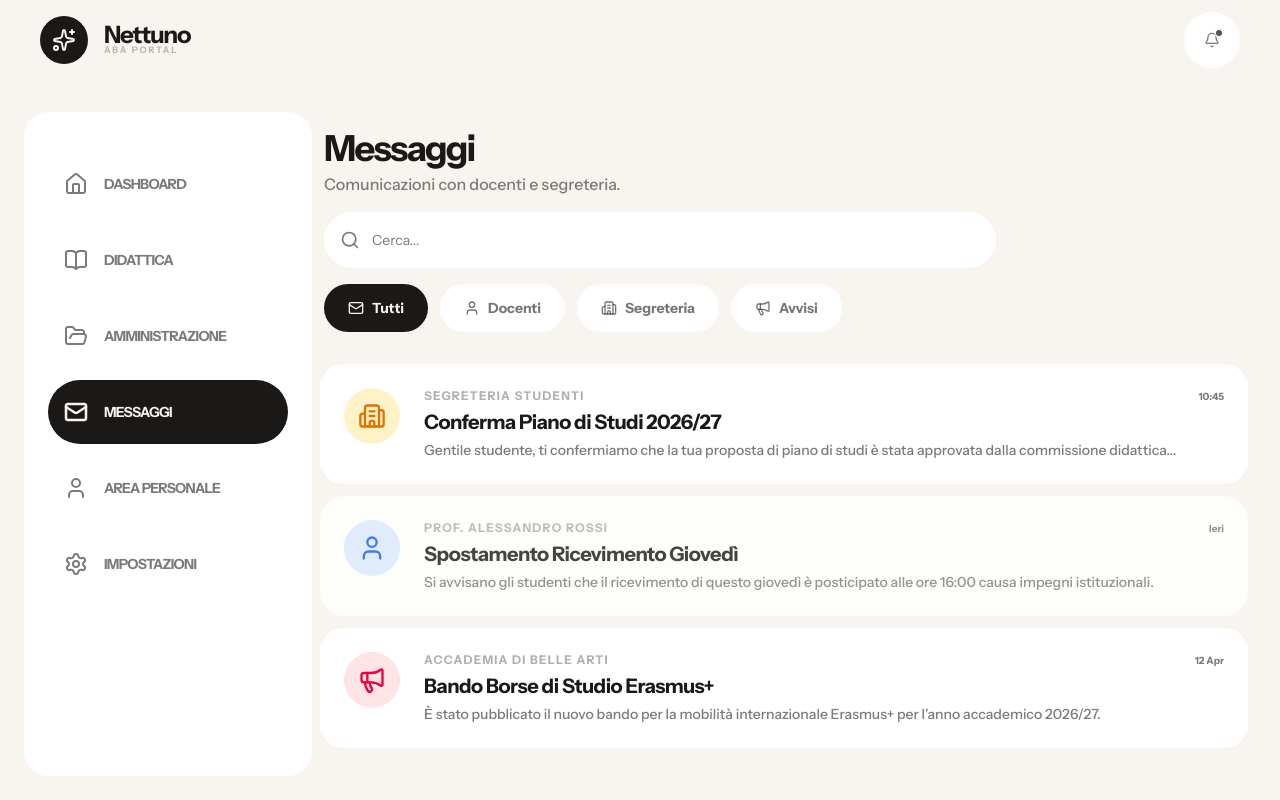
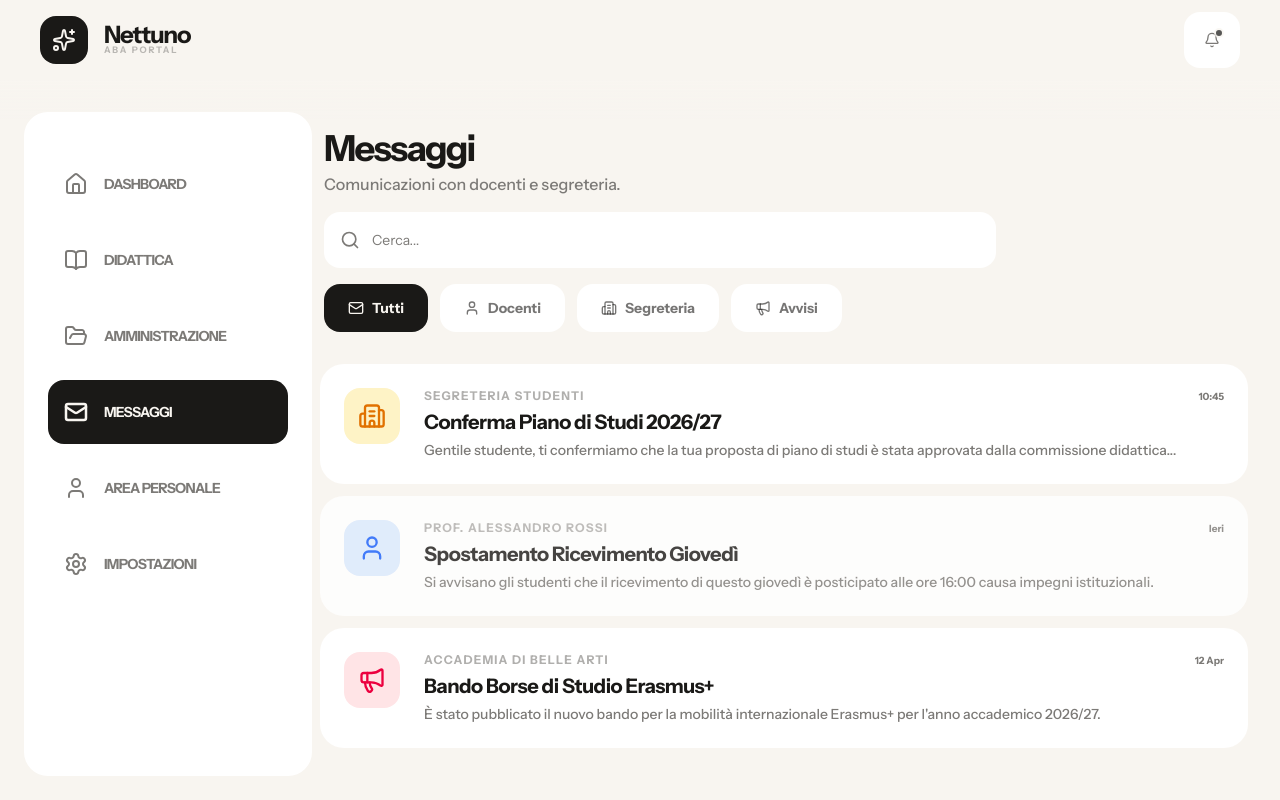
Before and after one commit to Snes00/nettuno-prototype, a Next.js app: page /studente/messaggi in a window 1280 px wide. Built offline with nearby package versions, Linux system fonts and the light colour scheme.

Commit message:
UI: Refactoring completo Amministrazione, Centro Notifiche e standardizzazione variabili CSS

```diff
--- a/src/app/globals.css
+++ b/src/app/globals.css
@@ -10,23 +10,21 @@
   --font-sans: var(--font-instrument-sans);
   --font-mono: ui-monospace, SFMono-Regular, Menlo, Monaco, Consolas, "Liberation Mono", "Courier New", monospace;
   --font-heading: var(--font-instrument-sans);
+
+  --color-sidebar: var(--sidebar);
+  --color-sidebar-foreground: var(--sidebar-foreground);
+  --color-sidebar-primary: var(--sidebar-primary);
+  --color-sidebar-primary-foreground: var(--sidebar-primary-foreground);
+  --color-sidebar-accent: var(--sidebar-accent);
+  --color-sidebar-accent-foreground: var(--sidebar-accent-foreground);
+  --color-sidebar-border: var(--sidebar-border);
   --color-sidebar-ring: var(--sidebar-ring);
-  --color-sidebar-border: var(--sidebar-border);
-  --color-sidebar-accent-foreground: var(--sidebar-accent-foreground);
-  --color-sidebar-accent: var(--sidebar-accent);
-  --color-sidebar-primary-foreground: var(--sidebar-primary-foreground);
-  --color-sidebar-primary: var(--sidebar-primary);
-  --color-sidebar-foreground: var(--sidebar-foreground);
-  --color-sidebar: var(--sidebar);
-  --color-chart-5: var(--chart-5);
-  --color-chart-4: var(--chart-4);
-  --color-chart-3: var(--chart-3);
-  --color-chart-2: var(--chart-2);
-  --color-chart-1: var(--chart-1);
+
   --color-ring: var(--ring);
   --color-input: var(--input);
   --color-border: var(--border);
   --color-destructive: var(--destructive);
+  --color-destructive-foreground: var(--destructive-foreground);
   --color-accent-foreground: var(--accent-foreground);
   --color-accent: var(--accent);
   --color-muted-foreground: var(--muted-foreground);
@@ -40,94 +38,121 @@
   --color-card-foreground: var(--card-foreground);
   --color-card: var(--card);
 
+  /* Semantic Role Colors */
+  --color-role-blue: var(--role-blue);
+  --color-role-blue-fg: var(--role-blue-fg);
+  --color-role-pink: var(--role-pink);
+  --color-role-pink-fg: var(--role-pink-fg);
+  --color-state-success: var(--state-success);
+  --color-state-success-fg: var(--state-success-fg);
+  --color-state-warning: var(--state-warning);
+  --color-state-warning-fg: var(--state-warning-fg);
+  --color-state-error: var(--state-error);
+  --color-state-error-fg: var(--state-error-fg);
+
   /* Refined Radius Geometry */
-  --radius: 1.5rem;          /* Outer R: 24px */
-  --radius-inner: 0.75rem;   /* Inner R: 12px */
+  --radius: 1.5rem;
+  --radius-inner: 0.75rem;
 
-  --radius-sm: calc(var(--radius-inner) * 0.6);
-  --radius-md: var(--radius-inner);
-  --radius-lg: var(--radius);
-  --radius-xl: calc(var(--radius) * 1.5);
-  --radius-2xl: calc(var(--radius) * 2);
-  --radius-3xl: calc(var(--radius) * 3);
-
-  --shadow-none: none;
-
-  /* Spacing Scale (8-Point Grid) */
-  --spacing-safe: 2rem;
-  --spacing-gutter: 1.5rem;
   --spacing-bento: 1.5rem;
 }
 
 :root {
-  /* Bento Warm Light Palette */
-  --background: #F8F5F0;     /* Warm Paper */
+  /* Surface */
+  --background: #F8F5F0;
   --foreground: #1A1917;
-
   --card: #FFFFFF;
   --card-foreground: #1A1917;
+  --popover: #FFFFFF;
+  --popover-foreground: #1A1917;
 
+  /* Brand/Actions */
   --primary: #1A1917;
   --primary-foreground: #FFFFFF;
-
-  --secondary: #EBE8E2;
-  --secondary-foreground: #4A4947;
-
+  --secondary: #F1EFE9;
+  --secondary-foreground: #1A1917;
   --muted: #F1EFE9;
   --muted-foreground: #7C7A77;
-
-  --accent: #FFD6E8;
+  --accent: #F1EFE9;
   --accent-foreground: #1A1917;
-
-  --destructive: #FF4D4D;
+  --destructive: #EF4444;
   --destructive-foreground: #FFFFFF;
 
   --border: #E5E2DA;
   --input: #E5E2DA;
   --ring: #1A1917;
 
-  /* Bento Specific Colors (Light) */
-  --bento-pink: #FEE2E2;
-  --bento-green: #DCFCE7;
-  --bento-yellow: #FEF9C3;
-  --bento-blue: #DBEAFE;
-  --bento-purple: #F3E8FF;
+  /* Role Accents (Light) */
+  --role-blue: #DBEAFE;
+  --role-blue-fg: #1E40AF;
+  --role-pink: #FEE2E2;
+  --role-pink-fg: #991B1B;
+
+  /* States (Light) */
+  --state-success: #DCFCE7;
+  --state-success-fg: #166534;
+  --state-warning: #FEF9C3;
+  --state-warning-fg: #854D0E;
+  --state-error: #FEE2E2;
+  --state-error-fg: #991B1B;
 
   --sidebar: #FFFFFF;
+  --sidebar-foreground: #1A1917;
+  --sidebar-primary: #1A1917;
+  --sidebar-primary-foreground: #FFFFFF;
+  --sidebar-accent: #F1EFE9;
+  --sidebar-accent-foreground: #1A1917;
+  --sidebar-border: #E5E2DA;
+  --sidebar-ring: #1A1917;
 }
 
 .dark {
-  /* Bento Deep Dark Palette */
-  --background: #0A0A0A;     /* Deep Graphite */
-  --foreground: #F5F5F0;     /* Ivory White */
+  /* Surface */
+  --background: #09090B;
+  --foreground: #F5F5F0;
+  --card: #18181B;
+  --card-foreground: #F5F5F0;
+  --popover: #18181B;
+  --popover-foreground: #F5F5F0;
 
-  --card: #141414;           /* Elevated Surface */
-  --card-foreground: #F5F5F0;
+  /* Brand/Actions */
+  --primary: #F5F5F0;
+  --primary-foreground: #09090B;
+  --secondary: #27272A;
+  --secondary-foreground: #F5F5F0;
+  --muted: #27272A;
+  --muted-foreground: #A1A1AA;
+  --accent: #27272A;
+  --accent-foreground: #F5F5F0;
+  --destructive: #7F1D1D;
+  --destructive-foreground: #F5F5F0;
 
-  --primary: #F5F5F0;        /* Inverted Actions */
-  --primary-foreground: #0A0A0A;
-
-  --secondary: #1F1F1F;
-  --secondary-foreground: #A1A1AA;
-
-  --muted: #1A1A1A;
-  --muted-foreground: #71717A;
-
-  --accent: #2A1F2D;
-  --accent-foreground: #F5F5F0;
-
-  --border: #262626;
-  --input: #262626;
+  --border: #27272A;
+  --input: #27272A;
   --ring: #F5F5F0;
 
-  /* Bento Specific Colors (Dark - Deep Saturation) */
-  --bento-pink: #2D1616;     /* Deep Crimson Tint */
-  --bento-green: #0F2013;    /* Deep Forest Tint */
-  --bento-yellow: #261F0F;   /* Deep Gold Tint */
-  --bento-blue: #111B2D;     /* Deep Navy Tint */
-  --bento-purple: #1C122D;   /* Deep Royal Tint */
+  /* Role Accents (Dark) */
+  --role-blue: #111B2D;
+  --role-blue-fg: #60A5FA;
+  --role-pink: #2D1616;
+  --role-pink-fg: #F87171;
 
-  --sidebar: #141414;        /* Dark sidebar in dark mode to avoid glare */
+  /* States (Dark) */
+  --state-success: #0F2013;
+  --state-success-fg: #4ADE80;
+  --state-warning: #261F0F;
+  --state-warning-fg: #FACC15;
+  --state-error: #2D1616;
+  --state-error-fg: #F87171;
+
+  --sidebar: #18181B;
+  --sidebar-foreground: #F5F5F0;
+  --sidebar-primary: #F5F5F0;
+  --sidebar-primary-foreground: #09090B;
+  --sidebar-accent: #27272A;
+  --sidebar-accent-foreground: #F5F5F0;
+  --sidebar-border: #27272A;
+  --sidebar-ring: #F5F5F0;
 }
 
 @layer base {
```
Also changed, not shown: src/app/studente/dashboard/page.tsx (+31 -31 lines).
